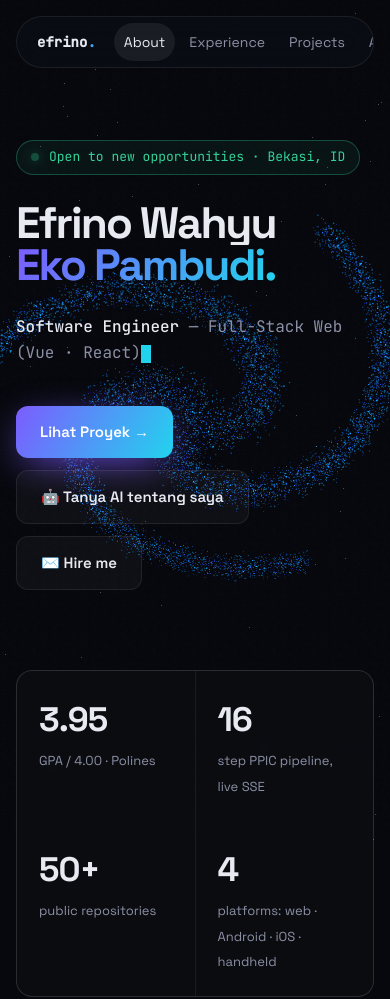
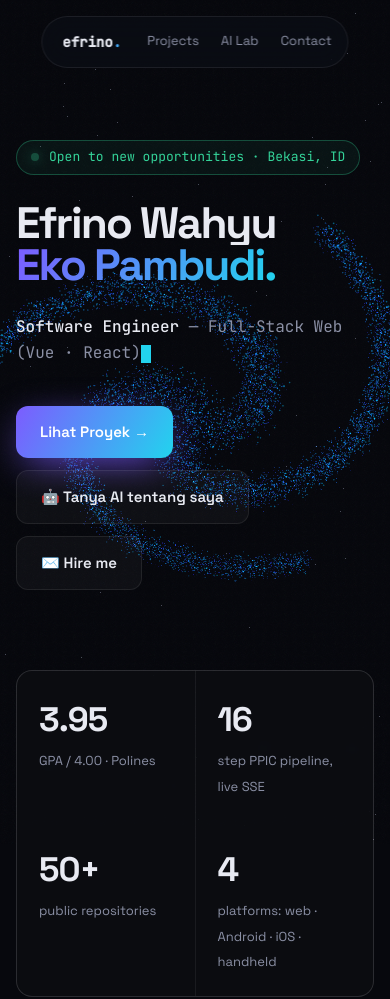
Before and after one commit to efrino/efrino-portfolio, a plain HTML site: page web/public/index.html in a window 390 px wide. Shown: the top 999 px of the page. Drawn offline with Linux system fonts and the light colour scheme; no server answers; animation ran at ten frames a second.

Commit message:
Fit the nav on one line on phones
Co-Authored-By: Claude Opus 5.5 <noreply@anthropic.com>

```diff
--- a/web/public/style.css
+++ b/web/public/style.css
@@ -170,7 +170,10 @@ footer { text-align: center; padding: 30px; color: var(--muted); font-family: va
   section { padding: 90px 16px; }
   .projects { grid-template-columns: 1fr; }
   .chat { height: 70vh; }
-  nav a:not(.logo) { padding: 8px 10px; }
+  nav { gap: 2px; }
+  nav a:not(.logo) { padding: 8px 10px; font-size: 13px; }
+  /* Keep the nav to one line on phones: hide secondary links. */
+  nav a[href="#about"], nav a[href="#work"], nav a[href="#eco"] { display: none; }
   .glow { display: none; }
 }
 @media (prefers-reduced-motion: reduce) {
```
